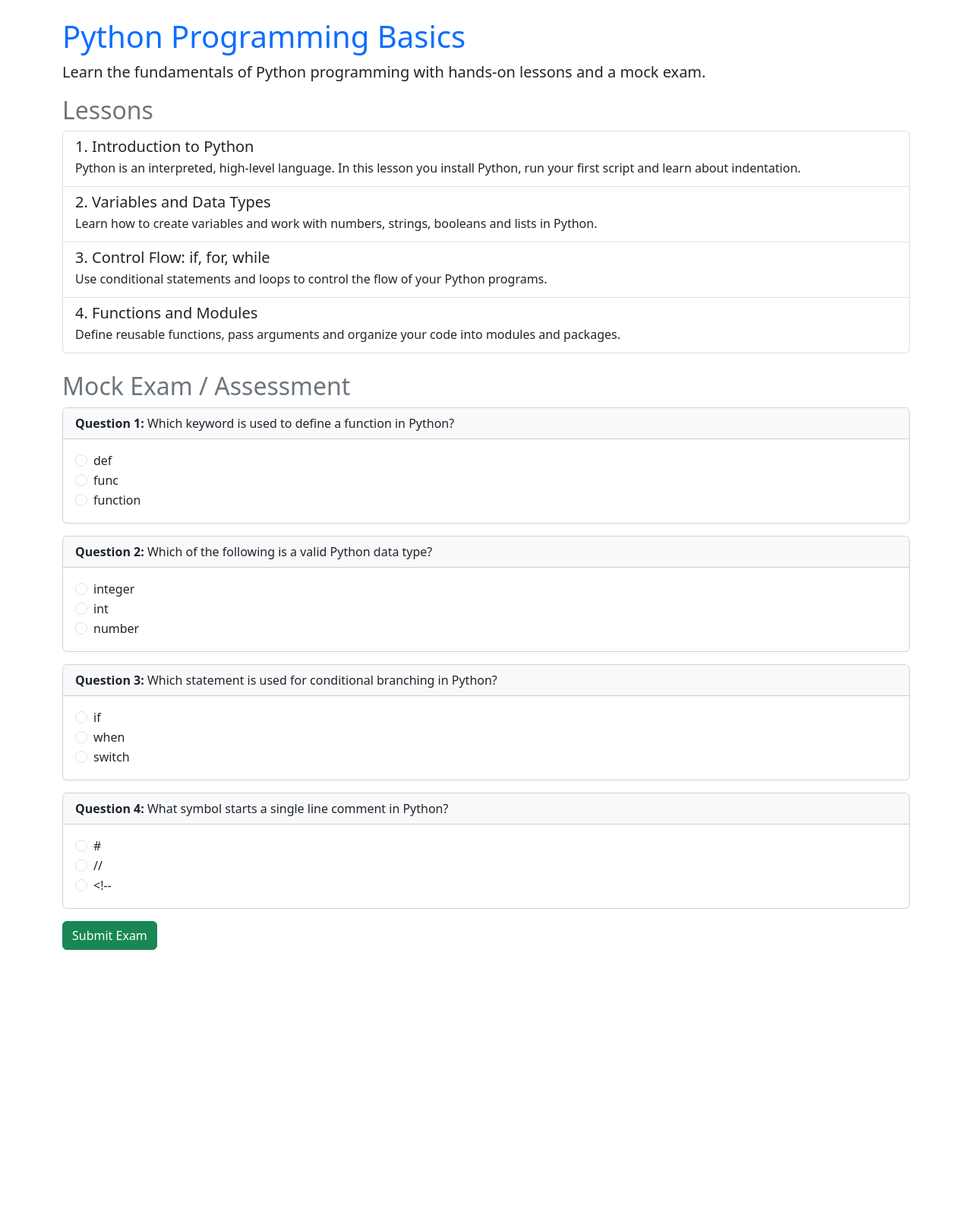
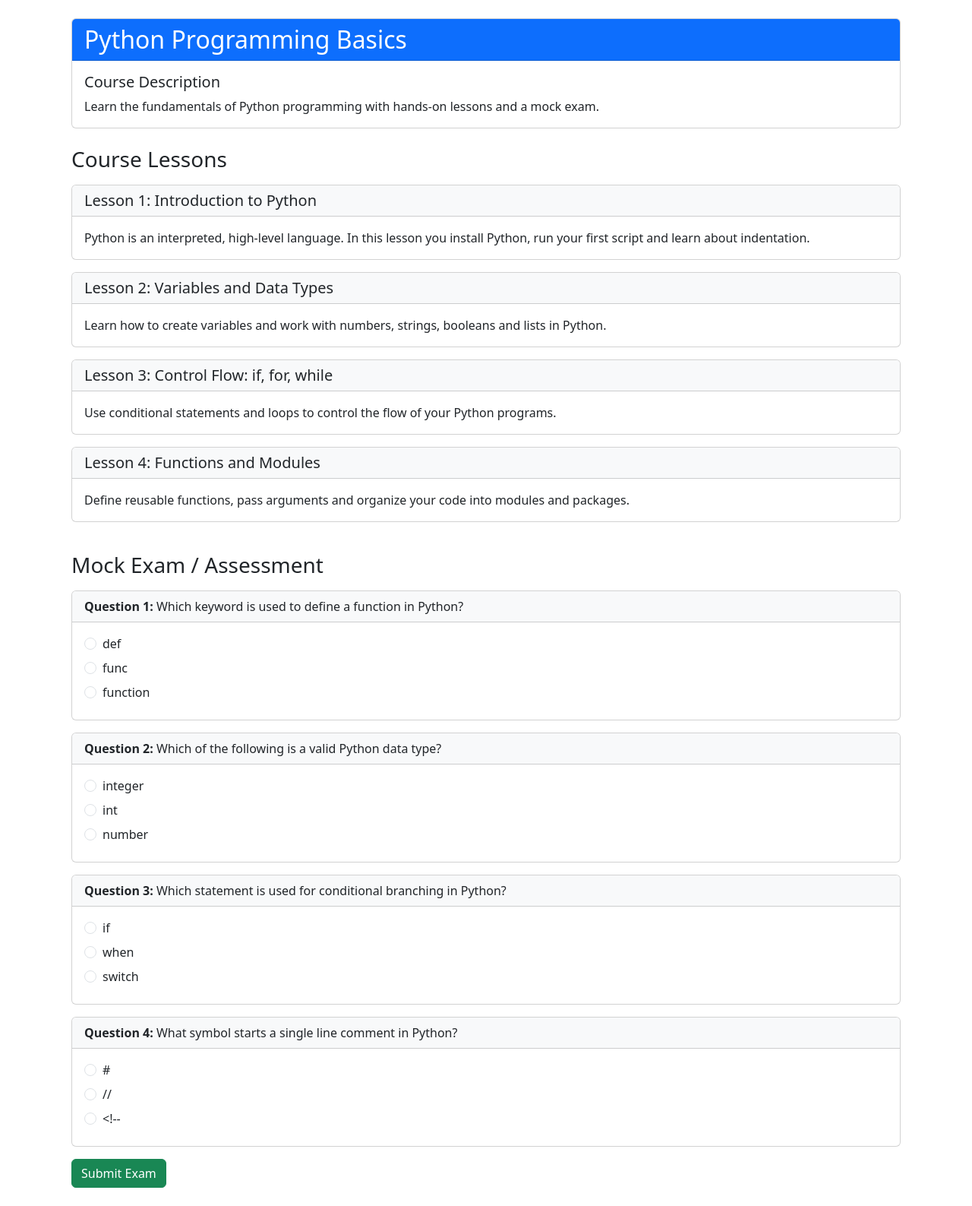
Before and after one commit to Chaitanya031/tfjzl-final-cloud-app-with-database, a Django app: template onlinecourse/templates/onlinecourse/course_details_bootstrap.html in a window 1280 px wide. Shown: the part 56-1643 px from the top of the page at 76% size. Before the commit the page ends 1306 px from the top, so only its background shows below. Run offline with Django 5.2, Linux system fonts and the light colour scheme; the template is opened without the code that fills it: values that come from a table or form of the project are taken from there, others are empty; data comes from the database, SQL or seed files in the repository.

Commit message:
course_details_bootstrap.html

```diff
--- a/onlinecourse/templates/onlinecourse/course_details_bootstrap.html
+++ b/onlinecourse/templates/onlinecourse/course_details_bootstrap.html
@@ -1,65 +1,127 @@
 {% extends "onlinecourse/base.html" %}
+
 {% block content %}
-<div class="row">
+
+<div class="container mt-4">
+
+    <!-- Course Details -->
+    <div class="row mb-4">
         <div class="col-md-12">
-        <h1 class="text-primary">{{ course.name }}</h1>
-        <p class="lead">{{ course.description }}</p>
+            <div class="card">
+                <div class="card-header bg-primary text-white">
+                    <h2 class="mb-0">{{ course.name }}</h2>
                 </div>
+                <div class="card-body">
+                    <h5 class="card-title">Course Description</h5>
+                    <p class="card-text">{{ course.description }}</p>
                 </div>
-
-<div class="row">
-    <div class="col-md-12">
-        <h2 class="text-secondary">Lessons</h2>
-        <div class="list-group mb-4">
-            {% for lesson in lesson_list %}
-            <div class="list-group-item list-group-item-action">
-                <div class="d-flex w-100 justify-content-between">
-                    <h5 class="mb-1">{{ forloop.counter }}. {{ lesson.title }}</h5>
-                </div>
-                <p class="mb-1">{{ lesson.content }}</p>
-            </div>
-            {% empty %}
-            <div class="alert alert-warning">This course has no lessons yet.</div>
-            {% endfor %}
             </div>
         </div>
     </div>
 
-<div class="row">
+    <!-- Course Lessons -->
+    <div class="row mb-4">
         <div class="col-md-12">
-        <h2 class="text-secondary">Mock Exam / Assessment</h2>
+            <h3 class="mb-3">Course Lessons</h3>
+
+            {% for lesson in lesson_list %}
+                <div class="card mb-3">
+                    <div class="card-header bg-light">
+                        <h5 class="mb-0">
+                            Lesson {{ forloop.counter }}: {{ lesson.title }}
+                        </h5>
+                    </div>
+
+                    <div class="card-body">
+                        <p class="card-text">{{ lesson.content }}</p>
+                    </div>
+                </div>
+            {% empty %}
+                <div class="alert alert-warning" role="alert">
+                    No lessons are available for this course.
+                </div>
+            {% endfor %}
+
+        </div>
+    </div>
+
+    <!-- Mock Exam / Assessment -->
+    <div class="row mb-4">
+        <div class="col-md-12">
+            <h3 class="mb-3">Mock Exam / Assessment</h3>
+
             {% if enrollment %}
-        <form id="exam_form" action="{% url 'onlinecourse:submit' course.id %}" method="post">
+
+                <form id="exam_form"
+                      action="{% url 'onlinecourse:submit' course.id %}"
+                      method="post">
+
                     {% csrf_token %}
+
                     {% for question in question_list %}
                         <div class="card mb-3">
+
                             <div class="card-header bg-light">
-                    <strong>Question {{ forloop.counter }}:</strong> {{ question.question_text }}
+                                <strong>
+                                    Question {{ forloop.counter }}:
+                                </strong>
+                                {{ question.question_text }}
                             </div>
+
                             <div class="card-body">
                                 {% for choice in question.get_choices %}
-                    <div class="form-check">
-                        <input class="form-check-input" type="radio" name="choice_{{ question.id }}"
-                               id="choice{{ choice.id }}" value="{{ choice.id }}">
-                        <label class="form-check-label" for="choice{{ choice.id }}">
+                                    <div class="form-check mb-2">
+
+                                        <input
+                                            class="form-check-input"
+                                            type="radio"
+                                            name="choice_{{ question.id }}"
+                                            id="choice{{ choice.id }}"
+                                            value="{{ choice.id }}"
+                                        >
+
+                                        <label
+                                            class="form-check-label"
+                                            for="choice{{ choice.id }}"
+                                        >
                                             {{ choice.choice_text }}
                                         </label>
+
                                     </div>
                                 {% endfor %}
                             </div>
+
                         </div>
                     {% empty %}
-            <div class="alert alert-info">No assessment questions have been added for this course yet.</div>
+                        <div class="alert alert-info" role="alert">
+                            No assessment questions are available for this course.
+                        </div>
                     {% endfor %}
+
                     {% if question_list %}
-            <button class="btn btn-success" type="submit">Submit Exam</button>
+                        <button type="submit" class="btn btn-success">
+                            Submit Exam
+                        </button>
                     {% endif %}
+
                 </form>
+
             {% else %}
-        <div class="alert alert-info">
-            Please <a href="{% url 'onlinecourse:enroll' course.id %}">enroll</a> in this course to take the assessment.
+
+                <div class="alert alert-info" role="alert">
+                    Please
+                    <a href="{% url 'onlinecourse:enroll' course.id %}"
+                       class="alert-link">
+                        enroll
+                    </a>
+                    in this course to take the assessment.
                 </div>
+
             {% endif %}
+
         </div>
     </div>
+
+</div>
+
 {% endblock %}
```
Lines whose indentation alone changed are shown as unchanged.
